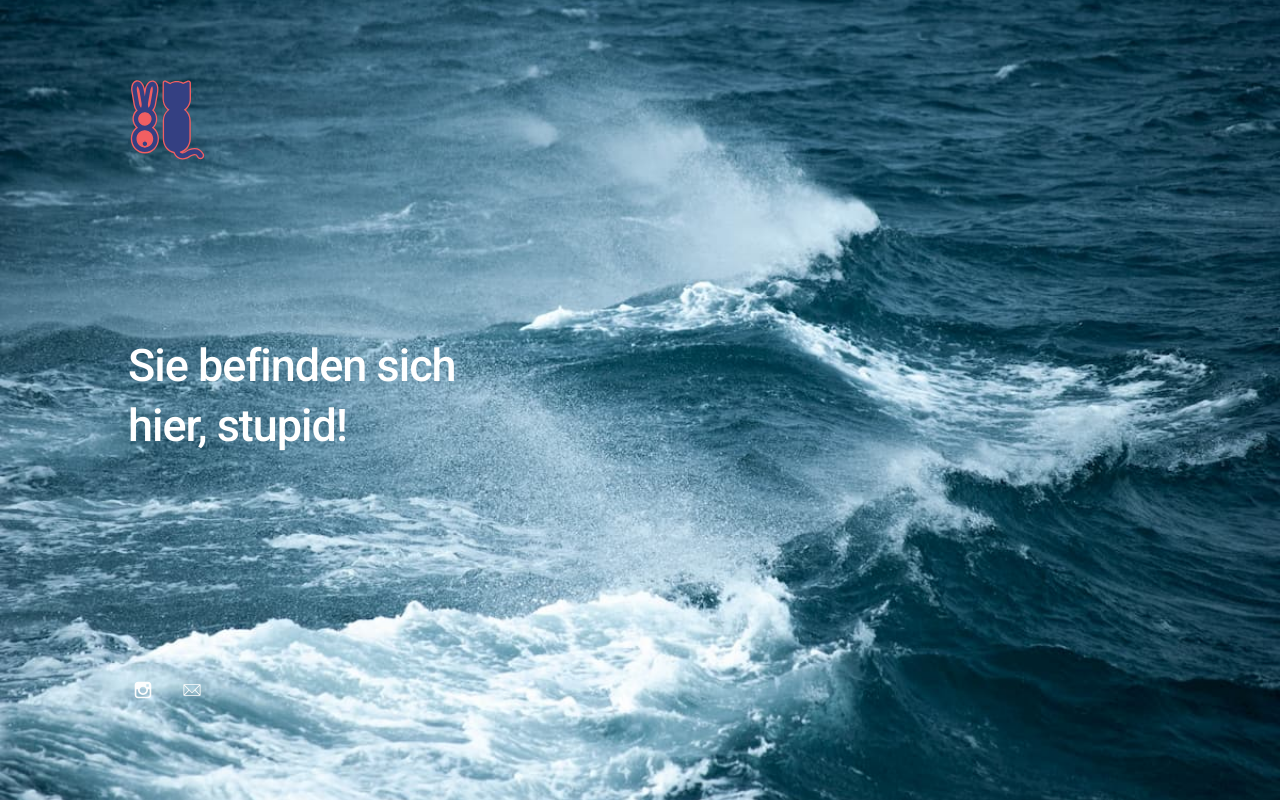
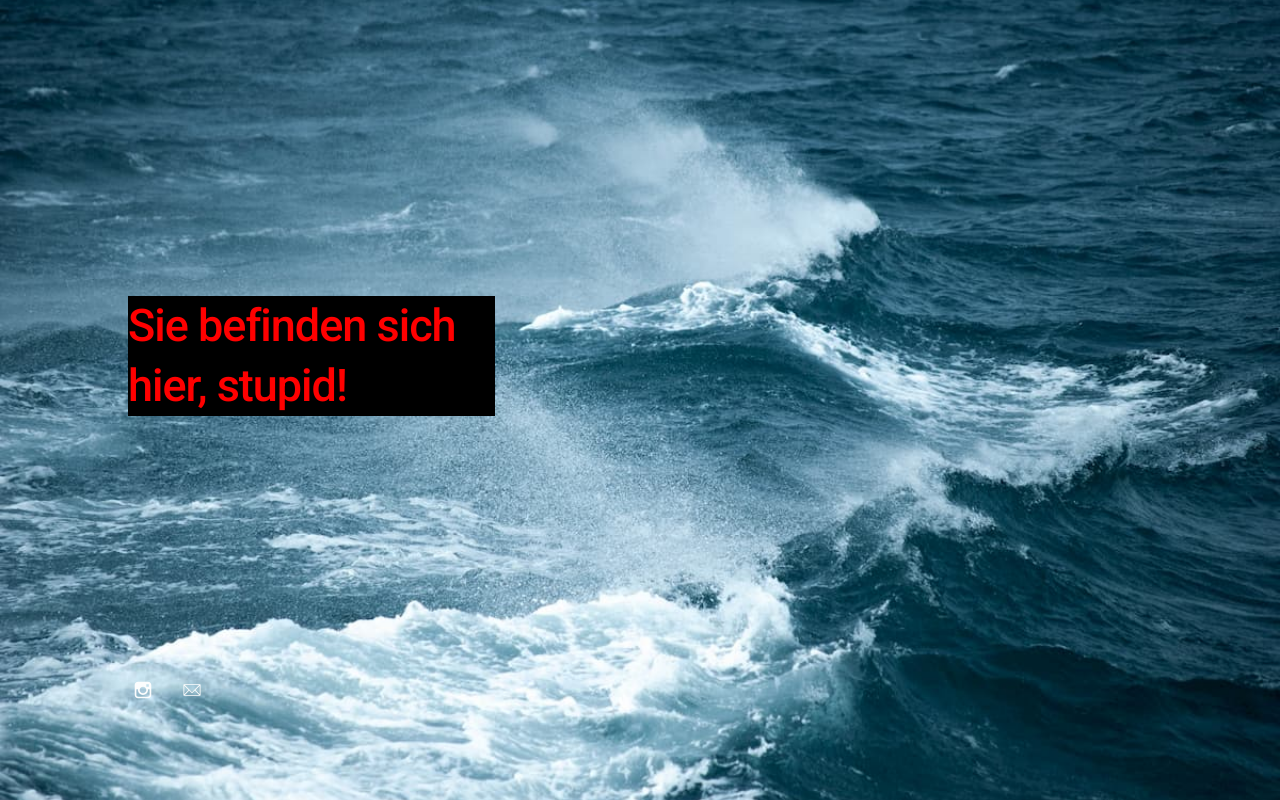
Before and after one commit to pontus3/pontus3.github.io, a plain HTML site: page index.html in a window 1280 px wide. Drawn offline with Linux system fonts and the light colour scheme.

Commit message:
verschlimmbesserung

```diff
--- a/assets/css/me.css
+++ b/assets/css/me.css
@@ -62,7 +62,7 @@ img.aligncenter {
   margin-left: auto; }
 
 body {
-  background-color: #FFFFFF;
+  background-color: red;
   border-style: none; }
 
 body,
@@ -102,13 +102,15 @@ body.page-template-page-fullsingle-me {
   line-height: 60px;
   letter-spacing: -0.5px;
   color: #999999;
-  color: #fff;
+  color: #red;
   background-image: url("../../images/meer.jpg");
   background-position: center center;
   background-size: cover; }
   body.page-template-page-fullsingle-me p {
     margin-bottom: 28px;
-    color: #fff; }
+    color: red;
+background: black;
+  }
     @media (max-width: 800px) {
       body.page-template-page-fullsingle-me p {
         font-size: 32px;
--- a/index.html
+++ b/index.html
@@ -41,7 +41,7 @@
 
 		<div class="logo">
 
-			<img src="images/logo.svg" alt="Logo" width=80 height=80/>
+
 
 		</div>
 
```
